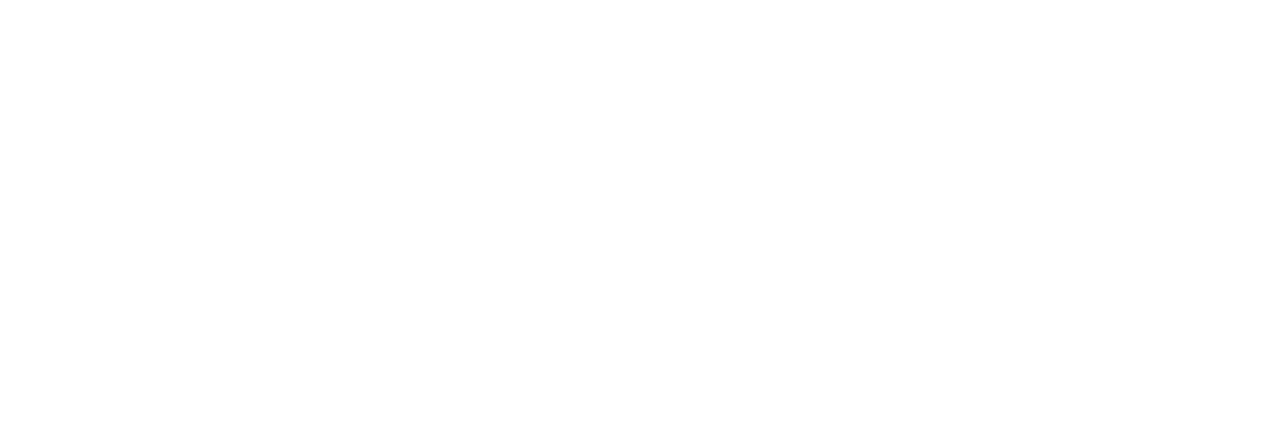
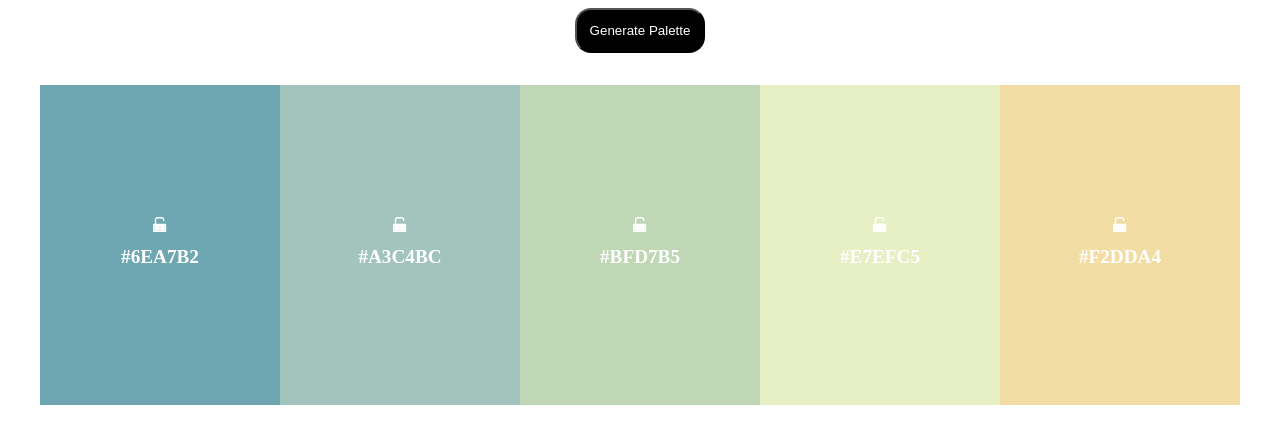
Before and after one commit to coldpigli/hack-neog, a React (Create React App) app: page /colorPalette in a window 1280 px wide. Before the commit this address had no page. Shown: the top 444 px of the page. Built offline with nearby package versions, Linux system fonts and the light colour scheme.

Commit message:
feat: added color palette

```diff
--- a/src/configs/RoutingConfigs.jsx
+++ b/src/configs/RoutingConfigs.jsx
@@ -1,14 +1,15 @@
-import {Routes, Route} from "react-router-dom";
-import { Fontjoy, Landing, Responsively } from "routes";
+import { Routes, Route } from "react-router-dom";
+import { Fontjoy, Landing, Responsively, ColorPalette } from "routes";
 
 const RoutingConfigs = () => {
   return (
     <Routes>
-        <Route path="/" element={<Landing/>}/>
-        <Route path="/fontjoy" element={<Fontjoy/>}/>
-        <Route path="/responsively" element={<Responsively/>}/>
+      <Route path="/" element={<Landing />} />
+      <Route path="/fontjoy" element={<Fontjoy />} />
+      <Route path="/responsively" element={<Responsively />} />
+      <Route path="/colorPalette" element={<ColorPalette />} />
     </Routes>
-  )
-}
+  );
+};
 
-export default RoutingConfigs
+export default RoutingConfigs;
--- /dev/null
+++ b/src/routes/ColorPalette/ColorBox.jsx
@@ -0,0 +1,31 @@
+import { useState } from "react";
+import styles from "./color_palette.module.css";
+import { AiTwotoneLock } from "react-icons/ai";
+import { AiTwotoneUnlock } from "react-icons/ai";
+export function ColorBox({ paletteColor, setPalette }) {
+  const { id, color, lock } = paletteColor;
+  const [copySuccess, setCopySuccess] = useState("");
+  function copyToClipboard(color) {
+    navigator.clipboard.writeText(color);
+    setCopySuccess("Copied!");
+    setTimeout(() => setCopySuccess(""), 800);
+  }
+  function toggleLock(id) {
+    setPalette((prevPalette) =>
+      prevPalette.map((eachColor) =>
+        eachColor.id === id
+          ? { ...eachColor, lock: !eachColor.lock }
+          : eachColor
+      )
+    );
+  }
+  return (
+    <div className={styles.color_box} style={{ backgroundColor: color }}>
+      <span onClick={() => toggleLock(id)}>
+        {lock ? <AiTwotoneLock /> : <AiTwotoneUnlock />}
+      </span>
+      <span onClick={() => copyToClipboard(color)}>{color}</span>
+      <span className={styles.copy_text}>{copySuccess}</span>
+    </div>
+  );
+}
--- /dev/null
+++ b/src/routes/ColorPalette/ColorPalette.jsx
@@ -0,0 +1,54 @@
+import styles from "./color_palette.module.css";
+import { useState } from "react";
+import { ColorBox } from "./ColorBox";
+
+const ColorPalette = () => {
+  const initialData = [
+    { id: 1, color: "#6EA7B2", lock: false },
+    { id: 2, color: "#A3C4BC", lock: false },
+    { id: 3, color: "#BFD7B5", lock: false },
+    { id: 4, color: "#E7EFC5", lock: false },
+    { id: 5, color: "#F2DDA4", lock: false },
+  ];
+  const [palette, setPalette] = useState(initialData);
+
+  function ColorCode() {
+    let makingColorCode = "0123456789ABCDEF";
+    let finalCode = "#";
+    for (let counter = 0; counter < 6; counter++) {
+      finalCode = finalCode + makingColorCode[Math.floor(Math.random() * 16)];
+    }
+    return finalCode;
+  }
+  function generatePalette() {
+    let newPalette = [];
+    newPalette = palette.map((paletteColor) =>
+      paletteColor.lock === false
+        ? { ...paletteColor, color: ColorCode() }
+        : paletteColor
+    );
+
+    setPalette(newPalette);
+  }
+
+  return (
+    <div>
+      <button className={styles.btn} onClick={generatePalette}>
+        Generate Palette
+      </button>
+      <div className={styles.palette_container}>
+        {palette.map((paletteColor) => (
+          <ColorBox
+            key={paletteColor.id}
+            paletteColor={paletteColor}
+            setPalette={setPalette}
+          />
+        ))}
+      </div>
+
+      <div></div>
+    </div>
+  );
+};
+
+export default ColorPalette;
--- /dev/null
+++ b/src/routes/ColorPalette/color_palette.module.css
@@ -0,0 +1,30 @@
+.color_box {
+  width: 15rem;
+  height: 20rem;
+  display: flex;
+  flex-direction: column;
+  justify-content: center;
+  align-items: center;
+  gap: 7px;
+  color: white;
+  font-weight: bold;
+  font-size: 1.2rem;
+}
+.copy_text {
+  display: block;
+
+  font-weight: normal;
+}
+.palette_container {
+  display: flex;
+  justify-content: center;
+}
+.btn {
+  display: block;
+  padding: 0.8rem;
+  margin: auto;
+  margin-bottom: 2rem;
+  background-color: black;
+  color: white;
+  border-radius: 1rem;
+}
--- a/src/routes/Landing.jsx
+++ b/src/routes/Landing.jsx
@@ -1,17 +1,21 @@
-import React from 'react'
-import { Link } from 'react-router-dom'
+import React from "react";
+import { Link } from "react-router-dom";
 
 const Landing = () => {
   return (
-    <div>Basic description of the app goes here
-        <div>
+    <div>
+      Basic description of the app goes here
+      <div>
         <Link to="/fontjoy">Fontjoy</Link>
-        </div>
-        <div>
+      </div>
+      <div>
         <Link to="/responsively">Responsively</Link>
-        </div>
+      </div>
+      <div>
+        <Link to="/colorPalette">Color pallete</Link>
+      </div>
     </div>
-  )
-}
+  );
+};
 
-export default Landing
+export default Landing;
--- a/src/routes/index.js
+++ b/src/routes/index.js
@@ -1,9 +1,6 @@
 import Fontjoy from "./Fontjoy";
 import Responsively from "./Responsively";
 import Landing from "./Landing";
+import ColorPalette from "./ColorPalette/ColorPalette";
 
-export{
-    Fontjoy,
-    Responsively,
-    Landing
-}
+export { Fontjoy, Responsively, Landing, ColorPalette };
```
